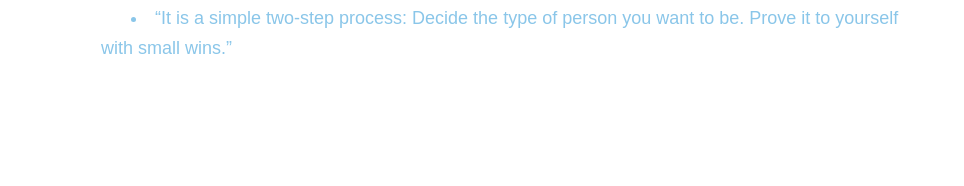
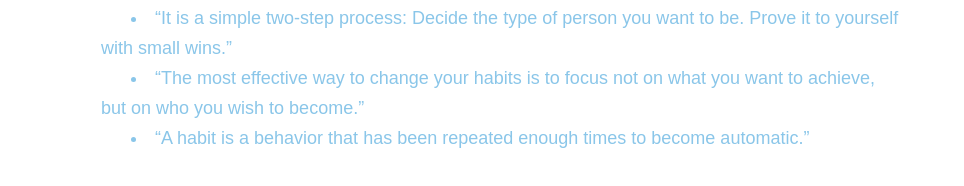
Before and after one commit to paulinemarg/myBlog, a React (Create React App) app: page /read in a window 1280 px wide. Shown: the part 712-898 px from the top of the page, without its empty margins (139-1103 px from the left). Before the commit the page ends 845 px from the top, so only its background shows below. Built offline with nearby package versions, Linux system fonts and the light colour scheme; the HTML template or start-up script is replaced by a standard one.

Commit message:
updated article

```diff
--- a/src/components/pages/Read.jsx
+++ b/src/components/pages/Read.jsx
@@ -17,6 +17,8 @@ export default function Read() {
             <li>“Ultimately, it is your commitment to the process that will determine your progress.”</li>
             <li>“Getting 1 percent better every day counts for a lot in the long-run.”</li>
             <li>“It is a simple two-step process: Decide the type of person you want to be. Prove it to yourself with small wins.”</li>
+            <li>“The most effective way to change your habits is to focus not on what you want to achieve, but on who you wish to become.”</li>
+            <li>“A habit is a behavior that has been repeated enough times to become automatic.”</li>
           </div>
         </div>
     </div>
```
